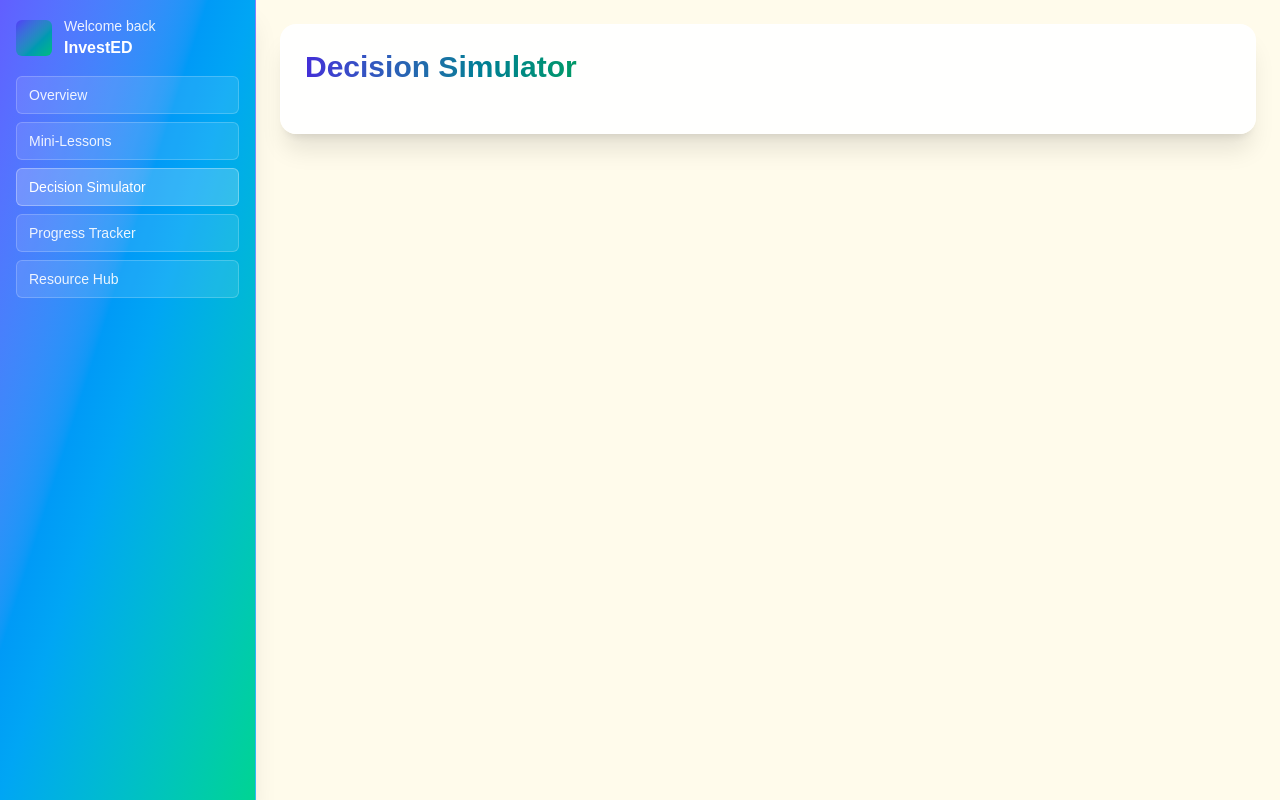
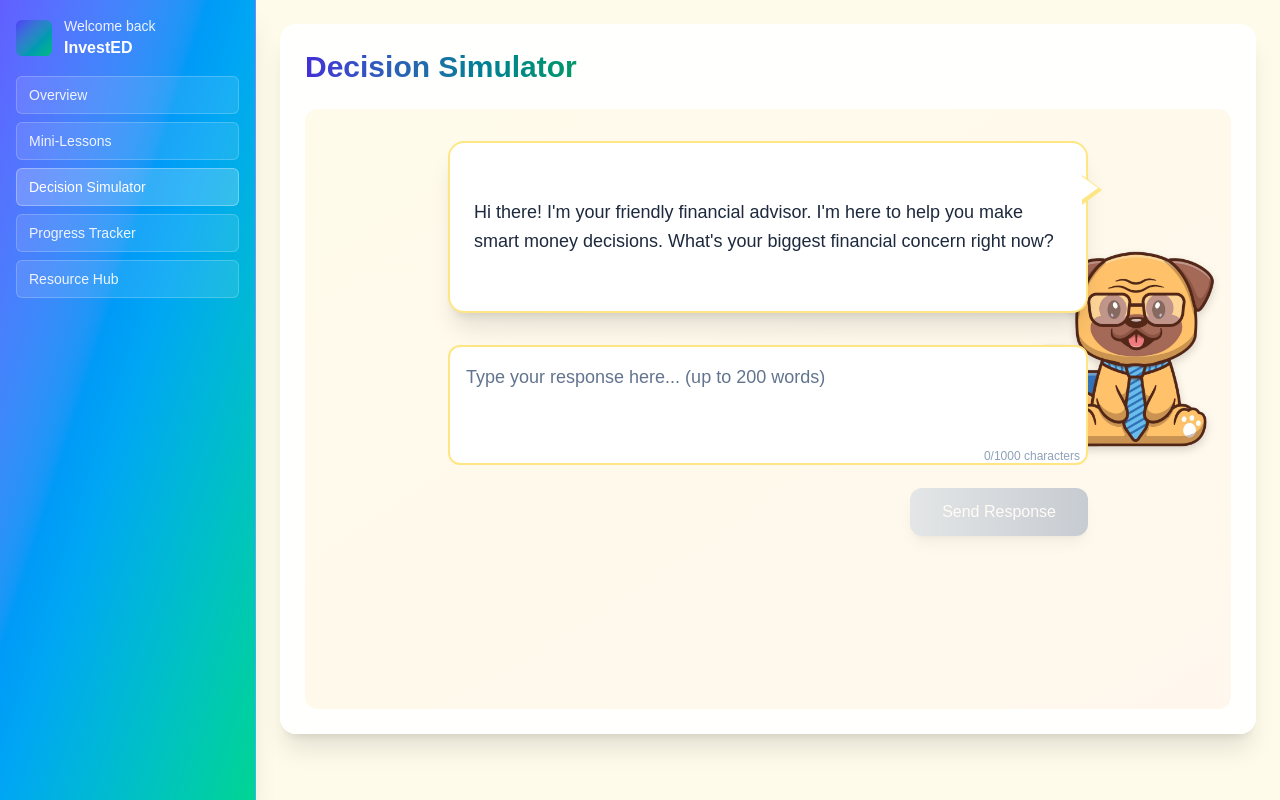
Before and after one commit to ccywinsk-cmu-F24/teamJAC-cmu-hackathon-F25, a Next.js app: page /dashboard in a window 1280 px wide. Both pictures are taken after a click on the button "Decision Simulator". Built offline with nearby package versions, Linux system fonts and the light colour scheme.

Commit message:
Dog advisor
resolve conflicts and add dog advisor

```diff
--- a/src/app/dashboard/page.tsx
+++ b/src/app/dashboard/page.tsx
@@ -98,8 +98,7 @@ export default function DashboardPage() {
                              )}
 
                             {activeTab === "Decision Simulator" && (
-                                <div className="grid grid-cols-1 gap-4">
-                                </div>
+                                <FinancialAdvisorChatbot />
                             )}
 
                             {activeTab === "Progress Tracker" && (
@@ -401,3 +400,145 @@ function FinancialCard({ title, value, change, changeType, icon }: {
         </div>
     );
 }
+
+function FinancialAdvisorChatbot() {
+    const [currentMessage, setCurrentMessage] = useState("Hi there! I'm your friendly financial advisor. I'm here to help you make smart money decisions. What's your biggest financial concern right now?");
+    const [userInput, setUserInput] = useState("");
+    const [isTyping, setIsTyping] = useState(false);
+    const [conversationHistory, setConversationHistory] = useState<Array<{type: 'advisor' | 'user', message: string}>>([
+        { type: 'advisor', message: "Hi there! I'm your friendly financial advisor. I'm here to help you make smart money decisions. What's your biggest financial concern right now?" }
+    ]);
+
+    const advisorResponses = [
+        "That's a great question! Let me help you think through this step by step.",
+        "I understand your concern. Many people face similar challenges. Here's what I'd recommend...",
+        "Excellent point! Let's break this down into manageable pieces.",
+        "I'm here to help you navigate this. What specific aspect would you like to focus on first?",
+        "That's a common financial situation. Let me share some strategies that have worked for others.",
+        "Great question! Financial decisions can feel overwhelming, but we can tackle this together.",
+        "I appreciate you sharing that with me. Let's explore some options together.",
+        "That's exactly the kind of thoughtful question I love to hear! Here's my perspective..."
+    ];
+
+    const handleSubmit = (e: React.FormEvent) => {
+        e.preventDefault();
+        if (!userInput.trim()) return;
+
+        // Add user message to history
+        const newHistory = [...conversationHistory, { type: 'user' as const, message: userInput }];
+        setConversationHistory(newHistory);
+
+        // Simulate advisor typing
+        setIsTyping(true);
+        setUserInput("");
+
+        // Generate advisor response after delay
+        setTimeout(() => {
+            const randomResponse = advisorResponses[Math.floor(Math.random() * advisorResponses.length)];
+            setCurrentMessage(randomResponse);
+            setConversationHistory([...newHistory, { type: 'advisor' as const, message: randomResponse }]);
+            setIsTyping(false);
+        }, 1500);
+    };
+
+    return (
+        <div className="relative min-h-[600px] bg-gradient-to-br from-amber-50 to-orange-50 dark:from-slate-800 dark:to-slate-900 rounded-xl overflow-hidden">
+            {/* Dog Advisor Image - Fixed Position */}
+            <div className="fixed right-8 top-1/2 transform -translate-y-1/2 z-10 hidden lg:block" style={{right: 'calc(2rem - 30px)', top: 'calc(50% - 30px)'}}>
+                <div className="relative">
+                    <img
+                        src="/dog_advisor.png"
+                        alt="Financial Advisor Dog"
+                        className="w-72 h-72 object-contain drop-shadow-lg"
+                    />
+                </div>
+            </div>
+
+            {/* Speech Bubble */}
+            <div className="relative z-20 max-w-2xl mx-auto pt-8 px-4">
+                <div className="relative">
+                    {/* Speech Bubble */}
+                    <div className="bg-white dark:bg-slate-700 rounded-2xl p-6 shadow-xl border-2 border-amber-200 dark:border-slate-600 relative">
+                        {/* Speech Bubble Tail */}
+                        <div className="absolute -right-4 top-8 w-0 h-0 border-l-[20px] border-l-amber-200 dark:border-l-slate-600 border-t-[15px] border-t-transparent border-b-[15px] border-b-transparent"></div>
+                        <div className="absolute -right-3 top-8 w-0 h-0 border-l-[18px] border-l-white dark:border-l-slate-700 border-t-[13px] border-t-transparent border-b-[13px] border-b-transparent"></div>
+
+                        {/* Message Content */}
+                        <div className="min-h-[120px] flex items-center">
+                            <div className="w-full">
+                                <p className="text-lg text-slate-800 dark:text-slate-200 leading-relaxed">
+                                    {isTyping ? (
+                                        <span className="flex items-center">
+                                            <span className="animate-pulse">Thinking...</span>
+                                            <span className="ml-2 flex space-x-1">
+                                                <span className="w-2 h-2 bg-amber-500 rounded-full animate-bounce"></span>
+                                                <span className="w-2 h-2 bg-amber-500 rounded-full animate-bounce" style={{animationDelay: '0.1s'}}></span>
+                                                <span className="w-2 h-2 bg-amber-500 rounded-full animate-bounce" style={{animationDelay: '0.2s'}}></span>
+                                            </span>
+                                        </span>
+                                    ) : (
+                                        <span className="animate-fade-in">{currentMessage}</span>
+                                    )}
+                                </p>
+                            </div>
+                        </div>
+                    </div>
+                </div>
+
+                {/* User Input Area */}
+                <div className="mt-8 max-w-2xl mx-auto">
+                    <form onSubmit={handleSubmit} className="space-y-4">
+                        <div className="relative">
+                            <label htmlFor="user-input" className="sr-only">Your response</label>
+                            <textarea
+                                id="user-input"
+                                value={userInput}
+                                onChange={(e) => setUserInput(e.target.value)}
+                                placeholder="Type your response here... (up to 200 words)"
+                                className="w-full min-h-[120px] p-4 text-lg border-2 border-amber-200 dark:border-slate-600 rounded-xl bg-white dark:bg-slate-700 text-slate-800 dark:text-slate-200 placeholder:text-slate-500 dark:placeholder:text-slate-400 focus:outline-none focus:ring-2 focus:ring-amber-500 focus:border-transparent transition-all duration-200 resize-none"
+                                maxLength={1000}
+                                disabled={isTyping}
+                            />
+                            <div className="absolute bottom-2 right-2 text-xs text-slate-400">
+                                {userInput.length}/1000 characters
+                            </div>
+                        </div>
+
+                        <div className="flex justify-end">
+                            <button
+                                type="submit"
+                                disabled={!userInput.trim() || isTyping}
+                                className="bg-gradient-to-r from-amber-500 to-orange-500 hover:from-amber-600 hover:to-orange-600 disabled:from-slate-300 disabled:to-slate-400 text-white px-8 py-3 rounded-xl font-medium transition-all duration-200 disabled:cursor-not-allowed disabled:opacity-50 shadow-lg hover:shadow-xl"
+                            >
+                                {isTyping ? 'Sending...' : 'Send Response'}
+                            </button>
+                        </div>
+                    </form>
+                </div>
+
+                {/* Conversation History */}
+                {conversationHistory.length > 1 && (
+                    <div className="mt-8 max-w-2xl mx-auto">
+                        <h3 className="text-lg font-semibold text-slate-700 dark:text-slate-300 mb-4">Conversation History</h3>
+                        <div className="space-y-3 max-h-60 overflow-y-auto">
+                            {conversationHistory.slice(1).map((entry, index) => (
+                                <div key={index} className={`p-3 rounded-lg ${entry.type === 'advisor' ? 'bg-amber-100 dark:bg-slate-600 ml-8' : 'bg-blue-100 dark:bg-slate-700 mr-8'}`}>
+                                    <p className="text-sm text-slate-700 dark:text-slate-200">{entry.message}</p>
+                                </div>
+                            ))}
+                        </div>
+                    </div>
+                )}
+            </div>
+
+            {/* Mobile Dog Image */}
+            <div className="lg:hidden absolute bottom-4 right-4 z-10" style={{bottom: 'calc(1rem - 30px)', right: 'calc(1rem - 30px)'}}>
+                <img
+                    src="/dog_advisor.png"
+                    alt="Financial Advisor Dog"
+                    className="w-36 h-36 object-contain drop-shadow-lg opacity-80"
+                />
+            </div>
+        </div>
+    );
+}
--- a/src/app/globals.css
+++ b/src/app/globals.css
@@ -3,3 +3,18 @@
 body {
   font-family: Arial, Helvetica, sans-serif;
 }
+
+@keyframes fade-in {
+  from {
+    opacity: 0;
+    transform: translateY(10px);
+  }
+  to {
+    opacity: 1;
+    transform: translateY(0);
+  }
+}
+
+.animate-fade-in {
+  animation: fade-in 0.5s ease-out;
+}
```
Also changed, not shown: public/dog_advisor.png (added), 1 other file (tests, documents, lock files or other folders).
